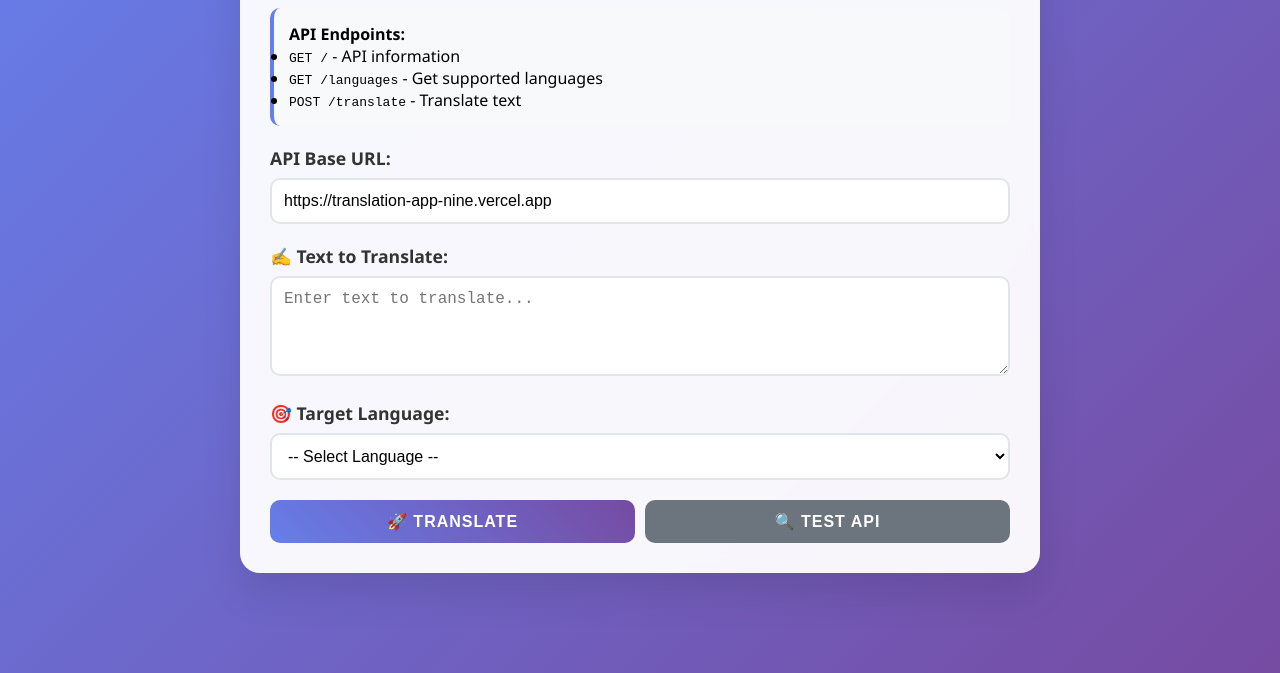
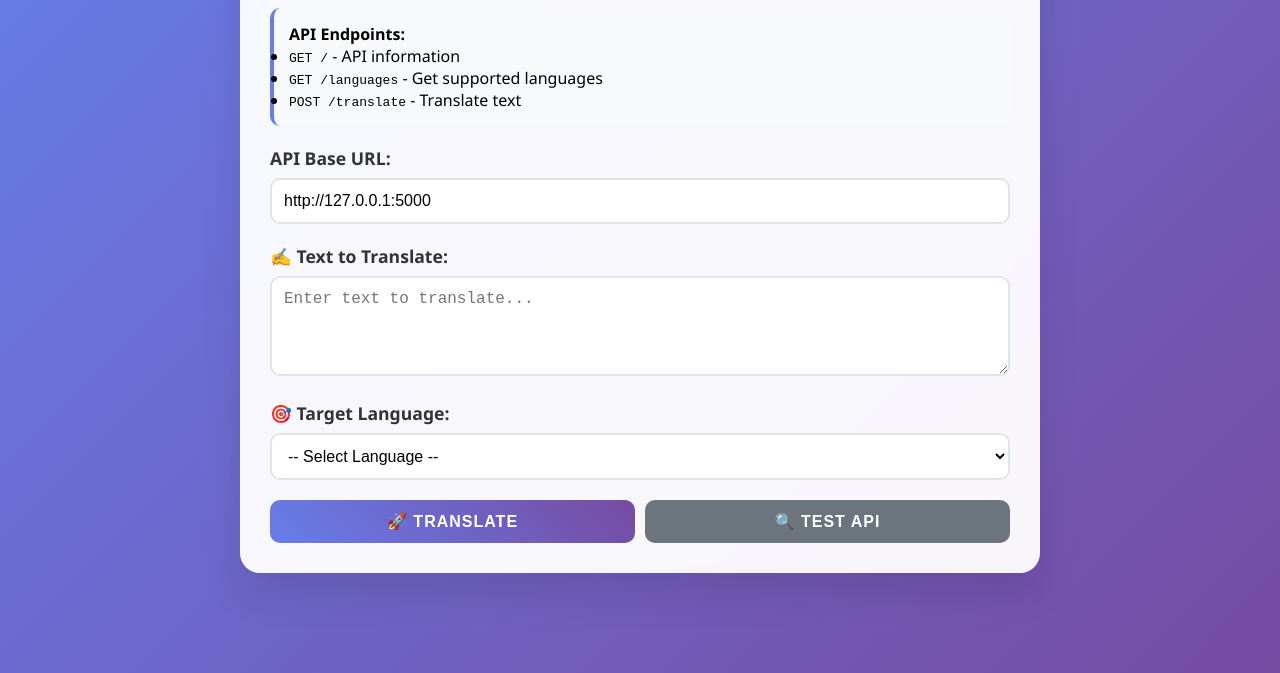
Before and after one commit to Zain-Shafique/translation-app, a plain HTML site: page static/form.html in a window 1280 px wide. Shown: the part 127-800 px from the top of the page. Drawn offline with Linux system fonts and the light colour scheme.

Commit message:
Update form.html

```diff
--- a/static/form.html
+++ b/static/form.html
@@ -191,7 +191,7 @@
 
         <div class="form-group url-input">
             <label for="api_url">API Base URL:</label>
-            <input type="url" id="api_url" placeholder="Enter your deployed API URL" value="https://translation-app-nine.vercel.app">
+            <input type="url" id="api_url" placeholder="Enter your deployed API URL" value="http://127.0.0.1:5000">
         </div>
 
         <form id="translation-form">
```
